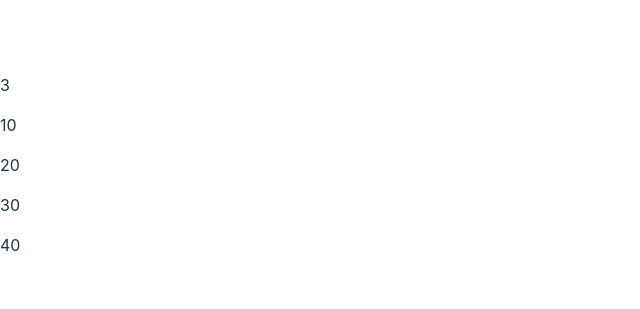
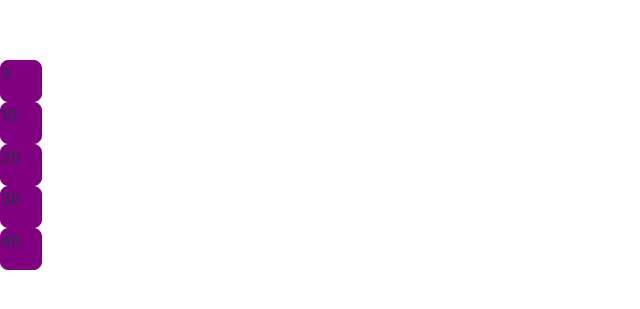
Before and after one commit to carlosmsv/NLW-Setup-FE, a React (Vite) app: page / in a window 1280 px wide. Shown: the part 235-544 px from the top of the page, without its empty margins (0-640 px from the left). Built offline with nearby package versions, Linux system fonts and the light colour scheme.

Commit message:
Habit.css

```diff
--- /dev/null
+++ b/src/components/Habit.css
@@ -0,0 +1,7 @@
+.habit {
+  width: 40px;
+  height: 40px;
+  border: 1px solid purple;
+  border-radius: 8px;
+  background-color: purple;
+}
--- a/src/components/habit.tsx
+++ b/src/components/habit.tsx
@@ -1,9 +1,10 @@
+import './Habit.css'
 interface HabitProps {
   completed: number
 }
 
 export function Habit(props: HabitProps){
   return (
-    <p>{props.completed}</p>
+    <div className="habit">{props.completed}</div>
   )
 }
```
